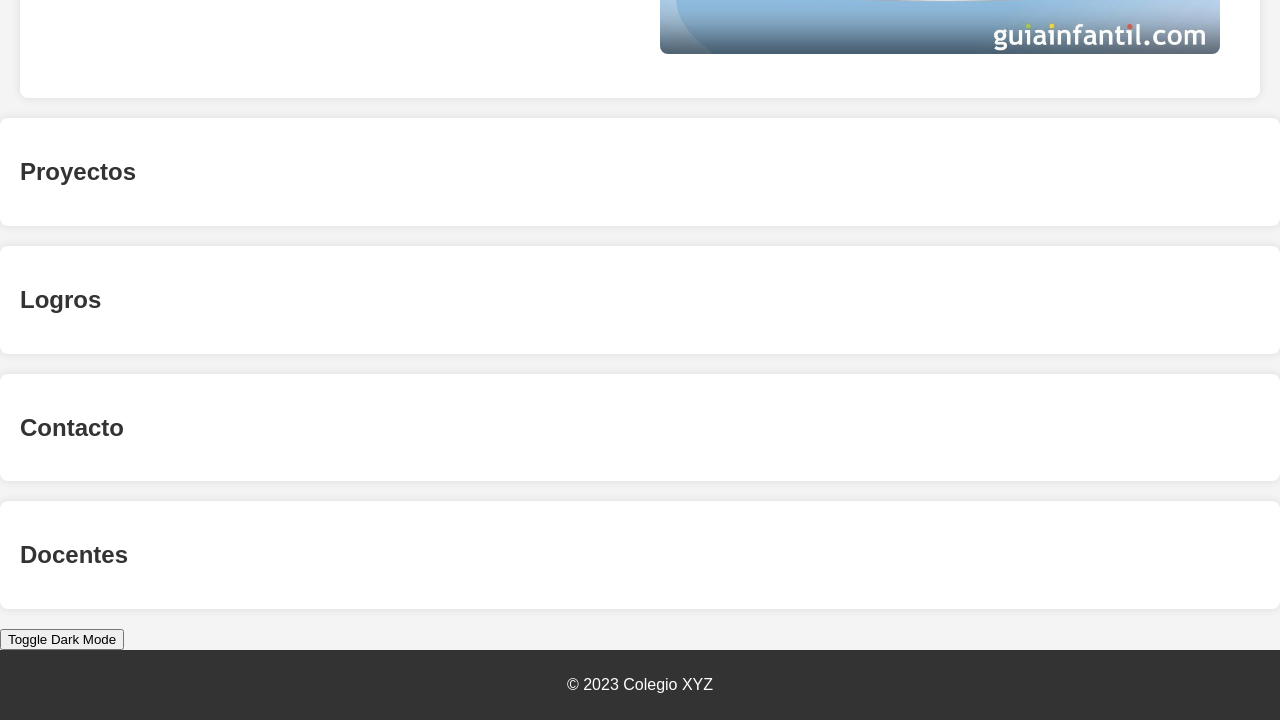
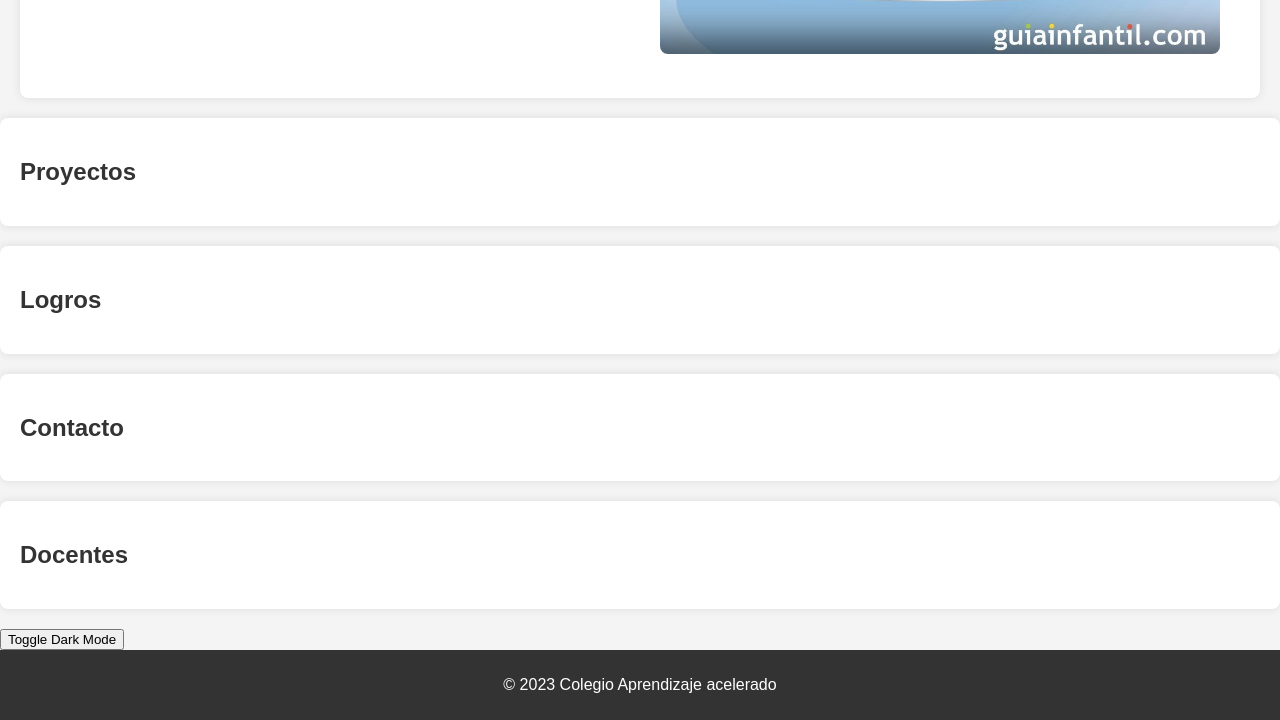
Before and after one commit to AprendizajeAceleradoPE/AprendizajeAceleradoPE, a plain HTML site: page Index.html in a window 1280 px wide. Shown: the part 720-1440 px from the top of the page. Drawn offline with Linux system fonts and the light colour scheme.

Commit message:
Update Index.html

```diff
--- a/Index.html
+++ b/Index.html
@@ -179,7 +179,7 @@
 </script>
 
     <footer>
-        <p>&copy; 2023 Colegio XYZ</p>
+        <p>&copy; 2023 Colegio Aprendizaje acelerado </p>
     </footer>
 </body>
 </html>
```
